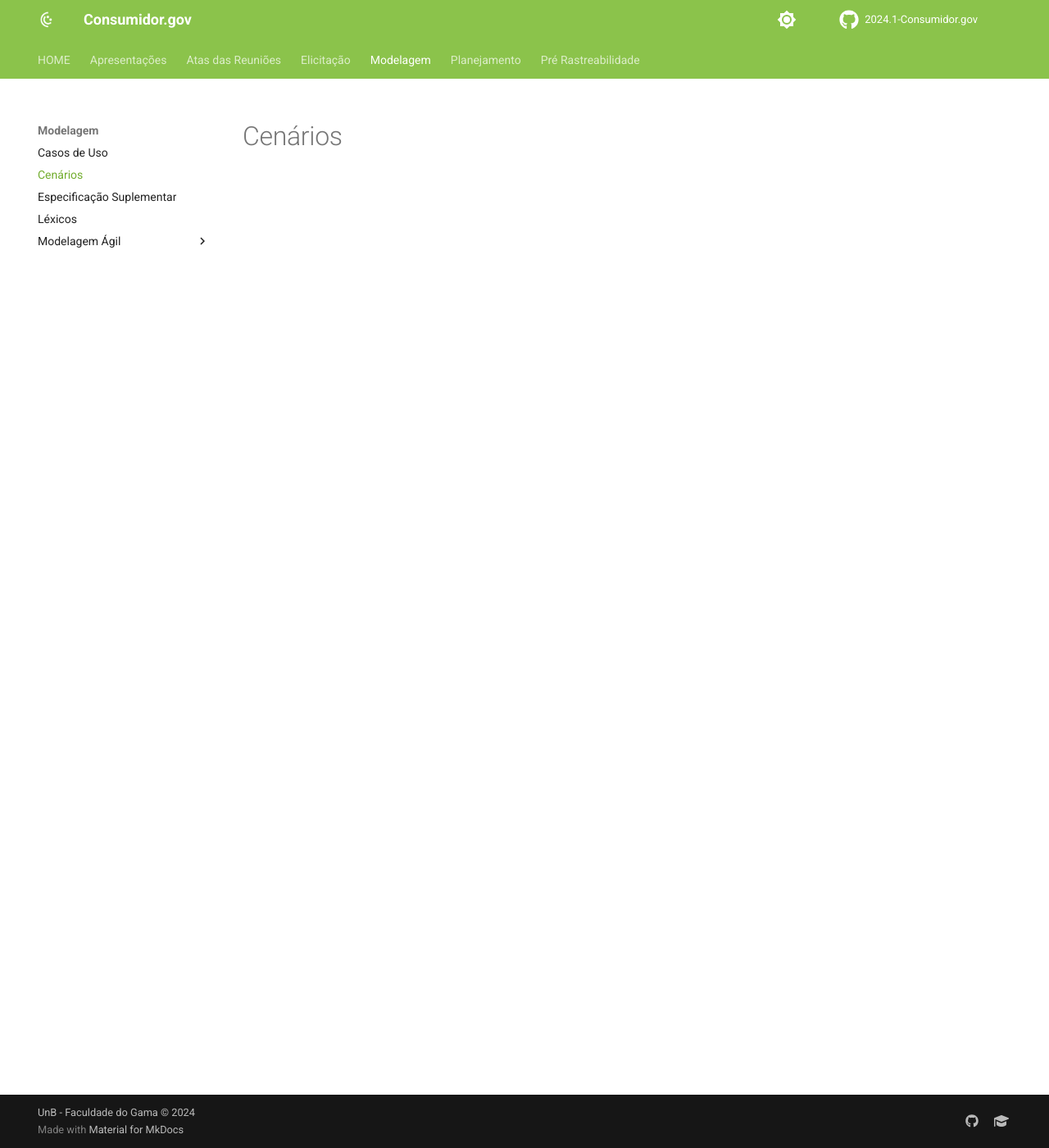
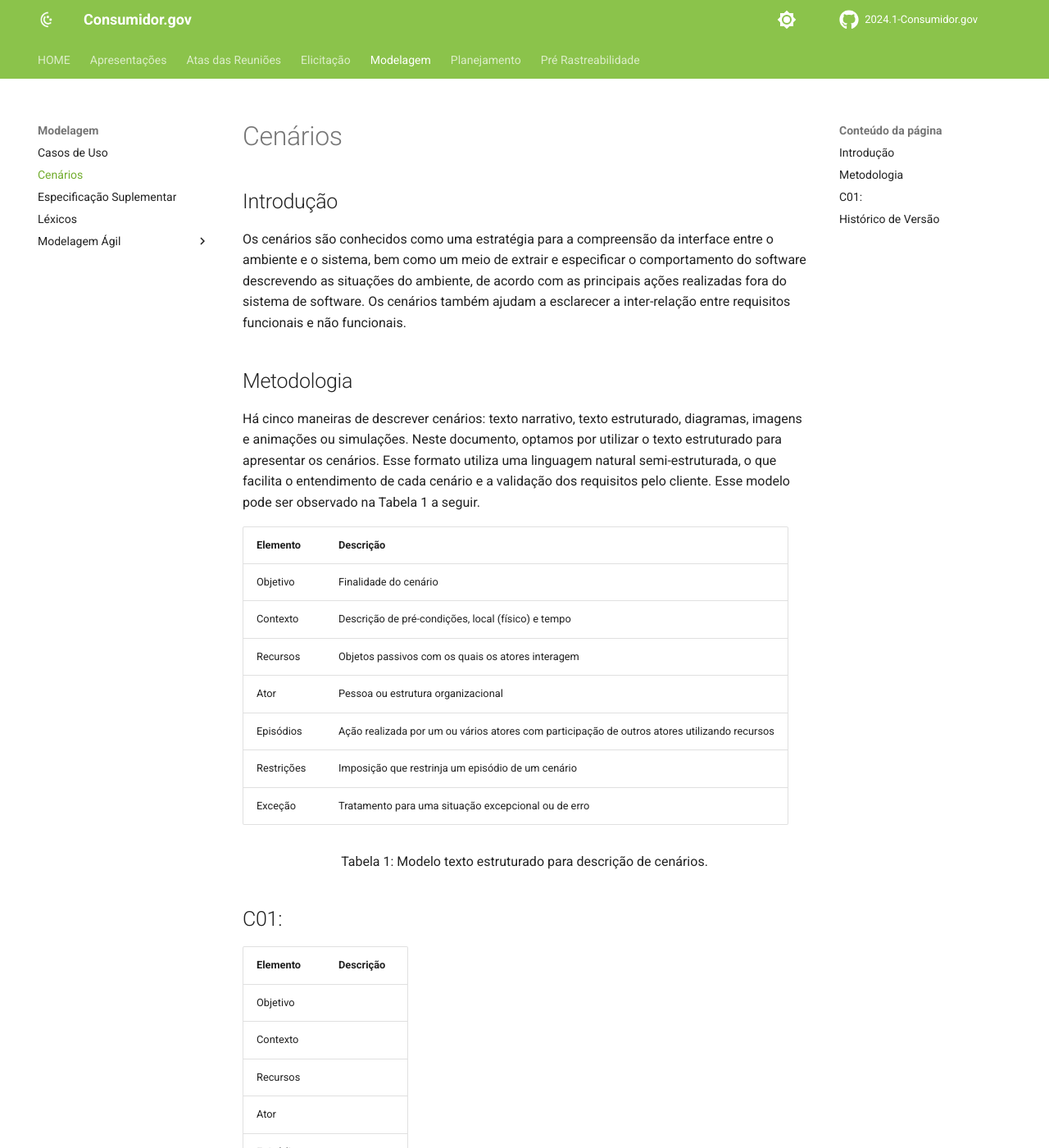
Before and after one commit to Requisitos-de-Software/2024.1-Grupo08, an MkDocs documentation site: the page built from docs/Modelagem/cenarios.md, in a window 1280 px wide and 1400 px high. Shown: the whole window at 82% size. Built offline with MkDocs 1.6.1 and Material for MkDocs 9.7.7, drawn with Linux system fonts in a browser that asks for light colours; comment, search, counter and statistics services are not loaded; some of the changed text lies outside the part shown.

Commit message:
Criação dos cenários

```diff
--- a/docs/Modelagem/cenarios.md
+++ b/docs/Modelagem/cenarios.md
@@ -1 +1,45 @@
 # Cenários
+
+## Introdução
+
+Os cenários são conhecidos como uma estratégia para a compreensão da interface entre o ambiente e o sistema, bem como um meio de extrair e especificar o comportamento do software descrevendo as situações do ambiente, de acordo com as principais ações realizadas fora do sistema de software. Os cenários também ajudam a esclarecer a inter-relação entre requisitos funcionais e não funcionais.
+
+## Metodologia
+
+
+Há cinco maneiras de descrever cenários: texto narrativo, texto estruturado, diagramas, imagens e animações ou simulações. Neste documento, optamos por utilizar o texto estruturado para apresentar os cenários. Esse formato utiliza uma linguagem natural semi-estruturada, o que facilita o entendimento de cada cenário e a validação dos requisitos pelo cliente. Esse modelo pode ser observado na Tabela 1 a seguir.
+
+| Elemento   | Descrição                                                                                    |
+| ---------- | -------------------------------------------------------------------------------------------- |
+| Objetivo   | Finalidade do cenário                                                                        |
+| Contexto   | Descrição de pré-condições, local (físico) e tempo                                           |
+| Recursos   | Objetos passivos com os quais os atores interagem                                            |
+| Ator       | Pessoa ou estrutura organizacional                                                           |
+| Episódios  | Ação realizada por um ou vários atores com participação de outros atores utilizando recursos |
+| Restrições | Imposição que restrinja um episódio de um cenário                                            |
+| Exceção    | Tratamento para uma situação excepcional ou de erro                                          |
+
+<div style="text-align: center">
+<p> Tabela 1: Modelo texto estruturado para descrição de cenários.</p>
+</div>
+
+
+
+## C01:
+
+| Elemento   | Descrição                                                                                                                                                        |
+| ---------- | ---------------------------------------------------------------------------------------------------------------------------------------------------------------- |
+| Objetivo   |                                    |
+| Contexto   |                                    |
+| Recursos   |                                    |
+| Ator       |                                    |
+| Episódios  |                                    |
+|Restrições  |                                    |
+| Exceção    |
+
+
+
+## Histórico de Versão
+| Versão | Data de execução | Data de revisão |  Descrição            | Autor(es)         | Revisor(es)  |
+| :------: | :----------: | :--------: | :--------------------: | :-------------: | :----------: |
+| `1.0` | 20/05/2024  | 20/05/2024| Criação dos cenários | [Igor Thiago](https://github.com/Alladin-51), [Rodrigo ](https://github.com/rodrigogontijoo)  | [Júlio Cesar](https://github.com/Julio1099) |
```
